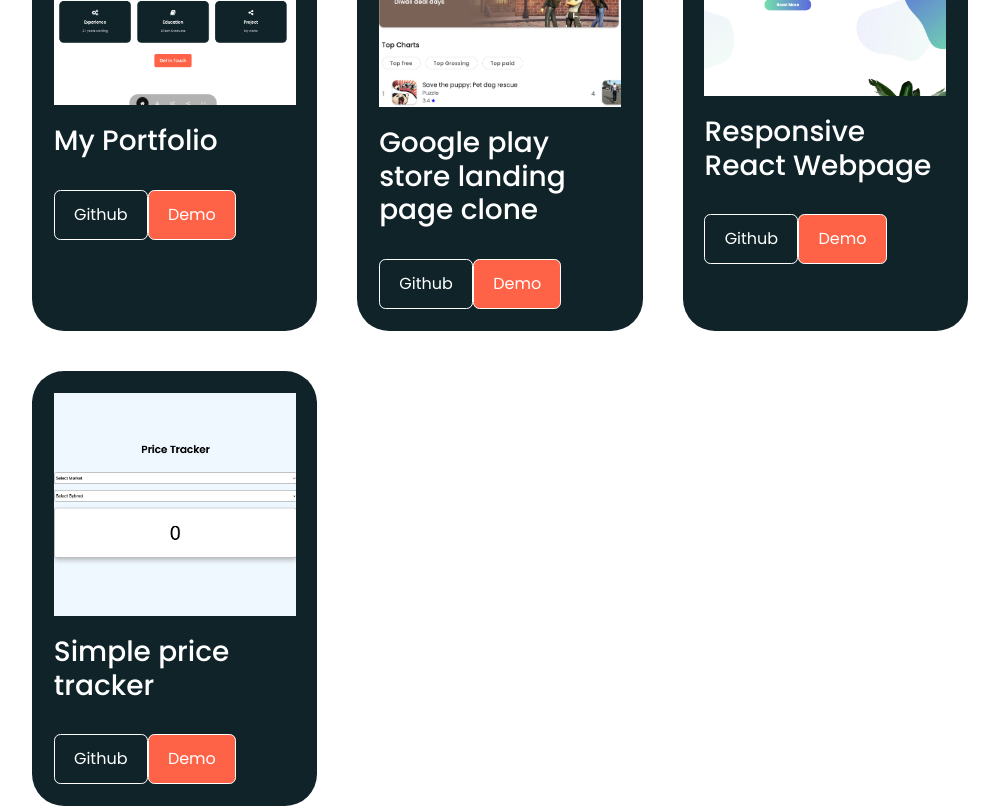
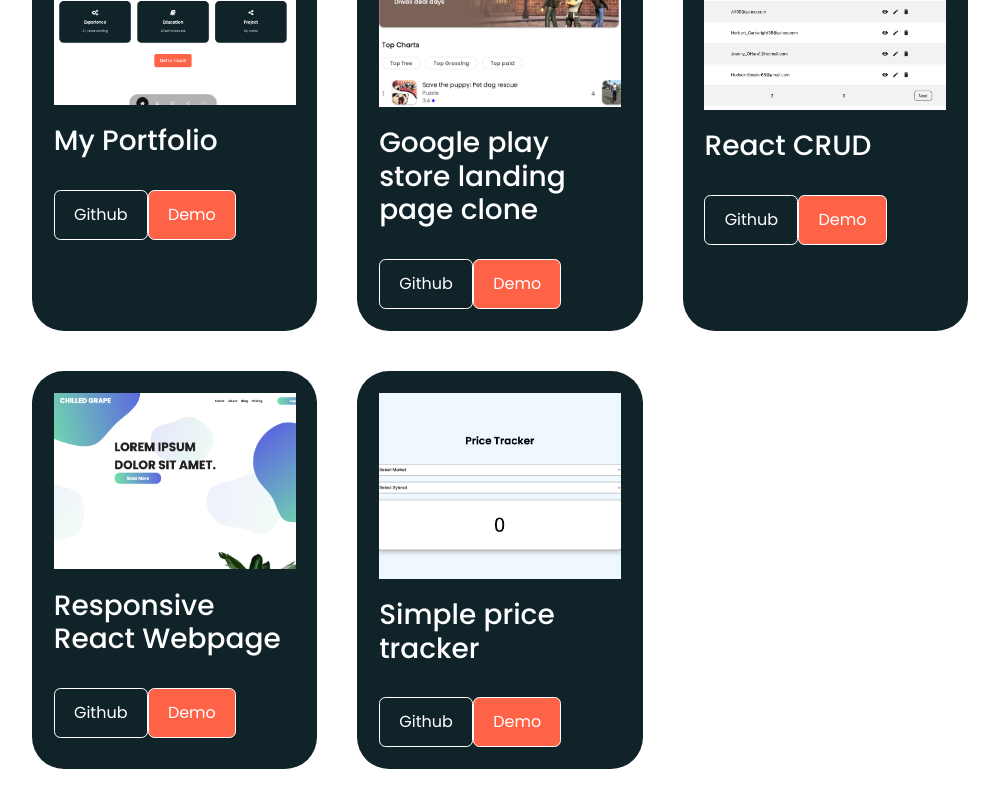
Before and after one commit to divya-raj1/portfolio, a React (Create React App) app: page / in a window 1280 px wide. Shown: the part 2140-2948 px from the top of the page, without its empty margins (140-1139 px from the left). Built offline with nearby package versions, Linux system fonts and the light colour scheme.

Commit message:
Added one more project

```diff
--- a/src/components/project/Project.js
+++ b/src/components/project/Project.js
@@ -1,9 +1,10 @@
 import React from 'react';
 import './Project.css';
 import Project1 from '../../assets/Home/portfolio.png';
-import Project3 from '../../assets/Home/react-api-image.png';
-import Project4 from '../../assets/Home/priceTracker.png';
+import Project4 from '../../assets/Home/react-api-image.png';
+import Project5 from '../../assets/Home/priceTracker.png';
 import Project2 from '../../assets/Home/playstore.png';
+import Project3 from '../../assets/Home/ReactCRUD.png';
 
 
 //array of images
@@ -25,13 +26,20 @@ const data = [
   {
     id: 3,
     image: Project3,
+    title: 'React CRUD',
+    github: 'https://github.com/divya-raj1/react-crud',
+    demo: 'https://divya-raj1.github.io/react-crud/'
+  },
+  {
+    id: 4,
+    image: Project4,
     title: 'Responsive React Webpage',
     github: 'https://github.com/divya-raj1/react-webpage',
     demo: 'https://divya-raj1.github.io/react-webpage/'
   },
   {
-    id: 4,
-    image: Project4,
+    id: 5,
+    image: Project5,
     title: 'Simple price tracker',
     github: 'https://github.com/divya-raj1/Price-Tracker',
     demo: 'https://divya-raj1.github.io/Price-Tracker/'
@@ -54,7 +62,7 @@ export default function Portfolio() {
               <h3>{title}</h3>
               <div className="project-item-cta">
                 <a href={github} className="btn" target="_blank">Github</a>
-                <a href={demo} className="btn btn-primary" target={id == 1 ? "" : "_blank"}>Demo</a>
+                <a href={demo} className="btn btn-primary" target={id === 1 ? "" : "_blank"}>Demo</a>
               </div>
             </article>
             )
```
Also changed, not shown: src/assets/Home/ReactCRUD.png (added), src/assets/Home/priceTracker.png.
